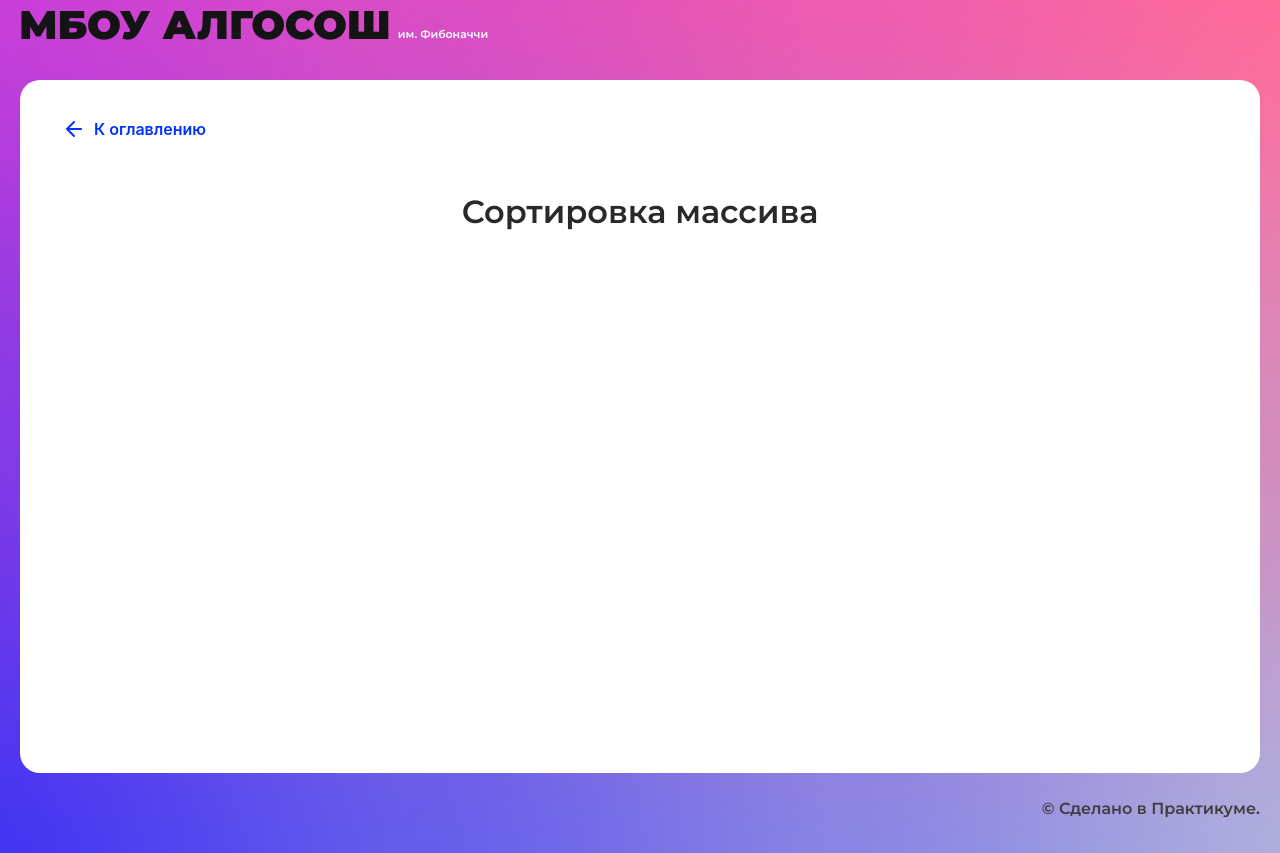
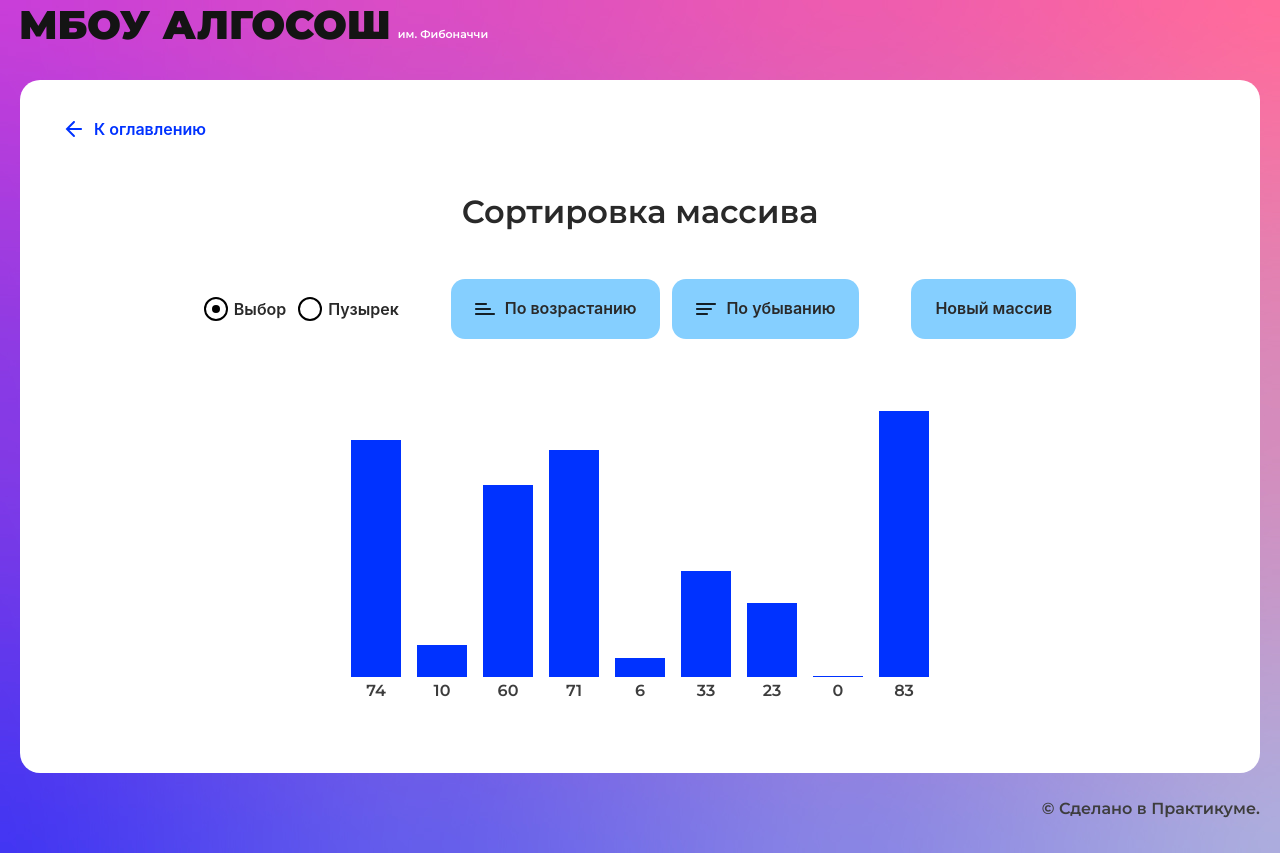
Before and after one commit to levvic/algorithms, a React (Create React App) app: page /sorting in a window 1280 px wide. Built offline with nearby package versions, Linux system fonts and the light colour scheme.

Commit message:
feat: sorting-page

```diff
--- /dev/null
+++ b/src/components/sorting-page/sorting-page.module.css
@@ -0,0 +1,30 @@
+.controls {
+    grid-area: form;
+    display: flex;
+    align-items: center;
+    justify-content: center;
+    gap: 0 12px;
+    width: 100%;
+  }
+
+  .direction {
+    display: flex;
+    gap: 0 12px;
+    margin: 0 40px;
+  }
+
+  .directionBtn {
+    min-width: 172px;
+  }
+
+  .list {
+    justify-content: center;
+    grid-area: visual;
+    min-height: 360px;
+    padding: 0;
+    margin: 0;
+    list-style: none;
+    display: flex;
+    align-items: flex-end;
+    gap: 0 16px;
+  }
--- a/src/components/sorting-page/sorting-page.tsx
+++ b/src/components/sorting-page/sorting-page.tsx
@@ -1,10 +1,180 @@
 import React from "react";
+import styles from "./sorting-page.module.css";
 import { SolutionLayout } from "../ui/solution-layout/solution-layout";
+import { RadioInput } from "../ui/radio-input/radio-input";
+import { Button } from "../ui/button/button";
+import { Column } from "../ui/column/column";
+import { Direction } from "../../types/direction";
+import { ElementStates } from "../../types/element-states";
+import { setInterval } from "../../utils/utils";
+import { SortType } from "../../types/sort-type";
+import { useState, ChangeEvent } from "react";
+import { randomArr } from "./utils";
+import { swap } from "../../utils/utils";
+import { TElement } from "../../types/element-type";
 
 export const SortingPage: React.FC = () => {
+  const [sortingType, setSortingType] = useState("select");
+  const [directionType, setDirectionType] = useState("");
+  const [array, setArray] = useState<TElement<number>[]>(randomArr());
+  const [inProcessFlag, setInProcessFlag] = useState<boolean>(false);
+
+  const generateArrBtnHandler = () => {
+    setArray(randomArr());
+  };
+
+  const radioBtnHandler = (evt: ChangeEvent<HTMLInputElement>) => {
+    setSortingType(evt.target.value);
+  };
+
+  const selectionSort = async (
+    arr: TElement<number>[],
+    direction: Direction
+  ) => {
+    for (let i = 0; i < arr.length - 1; i++) {
+      let baseIndex = i;
+      arr[i].state = ElementStates.Changing;
+      setArray([...arr]);
+
+      for (let j = i + 1; j < arr.length; j++) {
+        arr[j].state = ElementStates.Changing;
+        setArray([...arr]);
+        await setInterval(1000);
+
+        if (
+          direction === Direction.Ascending &&
+          arr[baseIndex].value > arr[j].value
+        ) {
+          baseIndex = j;
+        }
+
+        if (
+          direction === Direction.Descending &&
+          arr[baseIndex].value < arr[j].value
+        ) {
+          baseIndex = j;
+        }
+
+        arr[j].state = ElementStates.Default;
+        setArray([...arr]);
+      }
+
+      swap<TElement<number>>(arr, baseIndex, i);
+      arr[baseIndex].state = ElementStates.Default;
+      arr[i].state = ElementStates.Modified;
+      setArray([...arr]);
+    }
+    arr[arr.length - 1].state = ElementStates.Modified;
+    setArray([...arr]);
+  };
+
+  const bubbleSort = async (arr: TElement<number>[], direction: Direction) => {
+    for (let i = 0; i < arr.length; i++) {
+      for (let j = 0; j < arr.length - i - 1; j++) {
+        arr[j].state = ElementStates.Changing;
+        arr[j + 1].state = ElementStates.Changing;
+        setArray([...arr]);
+        await setInterval(1000);
+
+        if (
+          direction === Direction.Ascending &&
+          arr[j].value > arr[j + 1].value
+        ) {
+          swap(arr, j, j + 1);
+        }
+        if (
+          direction === Direction.Descending &&
+          arr[j].value < arr[j + 1].value
+        ) {
+          swap(arr, j, j + 1);
+        }
+
+        arr[j].state = ElementStates.Default;
+        arr[j + 1].state = ElementStates.Default;
+        setArray([...arr]);
+      }
+      arr[arr.length - i - 1].state = ElementStates.Modified;
+      setArray([...arr]);
+    }
+  };
+
+  const startAscendingSort = async () => {
+    setDirectionType(Direction.Ascending);
+    setInProcessFlag(true);
+
+    if (sortingType == SortType.SelectionSort) {
+      await selectionSort(array, Direction.Ascending);
+    } else if (sortingType == SortType.BubbleSort) {
+      await bubbleSort(array, Direction.Ascending);
+    }
+
+    setInProcessFlag(false);
+  };
+
+  const startDescendingSort = async () => {
+    setDirectionType(Direction.Descending);
+    setInProcessFlag(true);
+
+    if (sortingType == SortType.SelectionSort) {
+      await selectionSort(array, Direction.Descending);
+    } else if (sortingType == SortType.BubbleSort) {
+      await bubbleSort(array, Direction.Descending);
+    }
+
+    setInProcessFlag(false);
+  };
+
   return (
     <SolutionLayout title="Сортировка массива">
+      <div className={styles.controls}>
+        <RadioInput
+          label="Выбор"
+          name="sortingType"
+          value={SortType.SelectionSort}
+          checked={sortingType === SortType.SelectionSort}
+          disabled={inProcessFlag}
+          onChange={radioBtnHandler}
+        />
+        <RadioInput
+          label="Пузырек"
+          name="sortingType"
+          value={SortType.BubbleSort}
+          checked={sortingType === SortType.BubbleSort}
+          disabled={inProcessFlag}
+          onChange={radioBtnHandler}
+        />
+        <div className={styles.direction}>
+          <Button
+            extraClass={styles.directionBtn}
+            text="По возрастанию"
+            onClick={startAscendingSort}
+            sorting={Direction.Ascending}
+            isLoader={inProcessFlag && directionType === Direction.Ascending}
+            disabled={inProcessFlag && directionType !== Direction.Ascending}
+          />
+          <Button
+            extraClass={styles.directionBtn}
+            text="По убыванию"
+            onClick={startDescendingSort}
+            sorting={Direction.Descending}
+            isLoader={inProcessFlag && directionType === Direction.Descending}
+            disabled={inProcessFlag && directionType !== Direction.Descending}
+          />
+        </div>
+        <Button
+          text="Новый массив"
+          onClick={generateArrBtnHandler}
+          disabled={inProcessFlag}
+        />
+      </div>
 
+      <ul className={styles.list}>
+        {array.map((el, index) => (
+          <li key={index}>
+            <Column index={el.value} state={el.state} />
+          </li>
+        ))}
+      </ul>
     </SolutionLayout>
   );
 };
--- /dev/null
+++ b/src/components/sorting-page/utils.ts
@@ -0,0 +1,15 @@
+import { ElementStates } from "../../types/element-states";
+
+export const randomArr = (minValue: number = 0, maxValue: number = 100, minLen: number = 3, maxLen: number = 17) => {
+    const arr: { value: number; state: ElementStates }[] = [];
+    const arrLength = Math.floor(Math.random() * (maxLen - minLen + 1)) + minLen;
+
+    for (let i = 0; i <= arrLength - 1; i++) {
+      arr.push({
+        value: Math.floor(Math.random() * (maxValue - minValue + 1)) + minValue,
+        state: ElementStates.Default,
+      });
+    }
+
+    return arr;
+  }
--- a/src/components/string/string.tsx
+++ b/src/components/string/string.tsx
@@ -7,17 +7,11 @@ import stringStyles from "./string.module.css";
 import { useState } from "react";
 import { ElementStates } from "../../types/element-states";
 import { setInterval } from "../../utils/utils";
-
-type TElement = {
-  element: string;
-  state: ElementStates;
-};
-
-type TElementState = Array<TElement>;
+import { TElement } from "../../types/element-type";
 
 export const StringComponent: React.FC = () => {
   const [inputValue, setInputValue] = useState<string>("");
-  const [elements, setElements] = useState<TElementState>([]);
+  const [elements, setElements] = useState<TElement<string>[]>([]);
   const [circles, setCircles] = useState<JSX.Element[]>([]);
   const [isLoading, setIsLoading] = useState<boolean>(false);
 
@@ -26,7 +20,7 @@ export const StringComponent: React.FC = () => {
       return (
         <li key={index} >
         <Circle
-          letter = {el.element}
+          letter = {el.value}
           state = {el.state}
         />
       </li>
@@ -40,7 +34,7 @@ export const StringComponent: React.FC = () => {
 
     const mid = elements.length % 2 === 0 ? Math.floor(elements.length / 2) - 1: Math.floor(elements.length / 2);
 
-    let temp: TElement;
+    let temp: TElement<string>;
     for (let i = 0; i <= mid; i++) {
       setTimeout(function() {
         elements[i].state = ElementStates.Changing;
@@ -68,7 +62,7 @@ export const StringComponent: React.FC = () => {
     setElements(
       e.currentTarget.value.split("").map((el) => {
         return {
-          element: el,
+          value: el,
           state: ElementStates.Default,
         };
       })
--- /dev/null
+++ b/src/types/element-type.ts
@@ -0,0 +1,6 @@
+import { ElementStates } from "./element-states";
+
+export type TElement<T> = {
+    value: T;
+    state: ElementStates;
+  };
--- /dev/null
+++ b/src/types/sort-type.ts
@@ -0,0 +1,4 @@
+export enum SortType {
+    SelectionSort = "select",
+    BubbleSort = "bubble"
+  }
--- a/src/utils/utils.tsx
+++ b/src/utils/utils.tsx
@@ -1 +1,7 @@
 export const setInterval = (ms: number) => new Promise(res => setTimeout(res, ms));
+
+export function swap<T>(arr: T[], firstIndex: number, secondIndex: number): void {
+    const temp = arr[firstIndex];
+    arr[firstIndex] = arr[secondIndex];
+    arr[secondIndex] = temp;
+  };
```
Also changed, not shown: src/components/fibonacci-page/fibonacci-page.tsx (+17 -12 lines).
